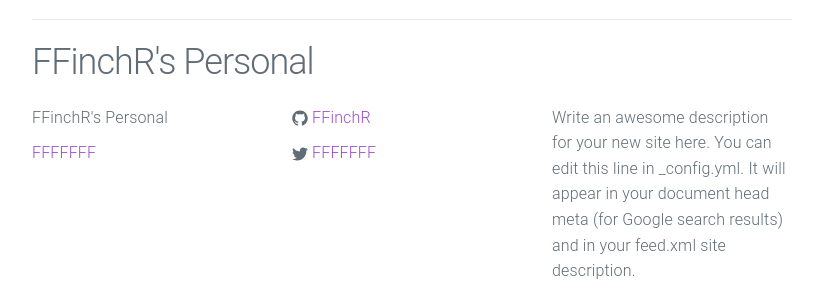
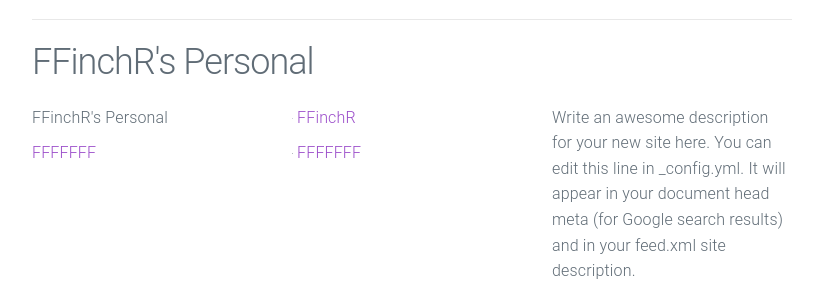
Before and after one commit to FFinchR/FFinchR.github.io, a Jekyll site: the page built from index.html, in a window 1280 px wide. Shown: the part 794-1094 px from the top of the page, without its empty margins (228-1051 px from the left). Built offline with Jekyll 4.4.1, drawn with Linux system fonts in a browser that asks for light colours.

Commit message:
Update _base.scss

```diff
--- a/_sass/_base.scss
+++ b/_sass/_base.scss
@@ -5,8 +5,8 @@
 
     > svg {
         display: inline-block;
-        width: 16px;
-        height: 16px;
+        width: 1px;
+        height: 1px;
         vertical-align: middle;
 
         path {
```
